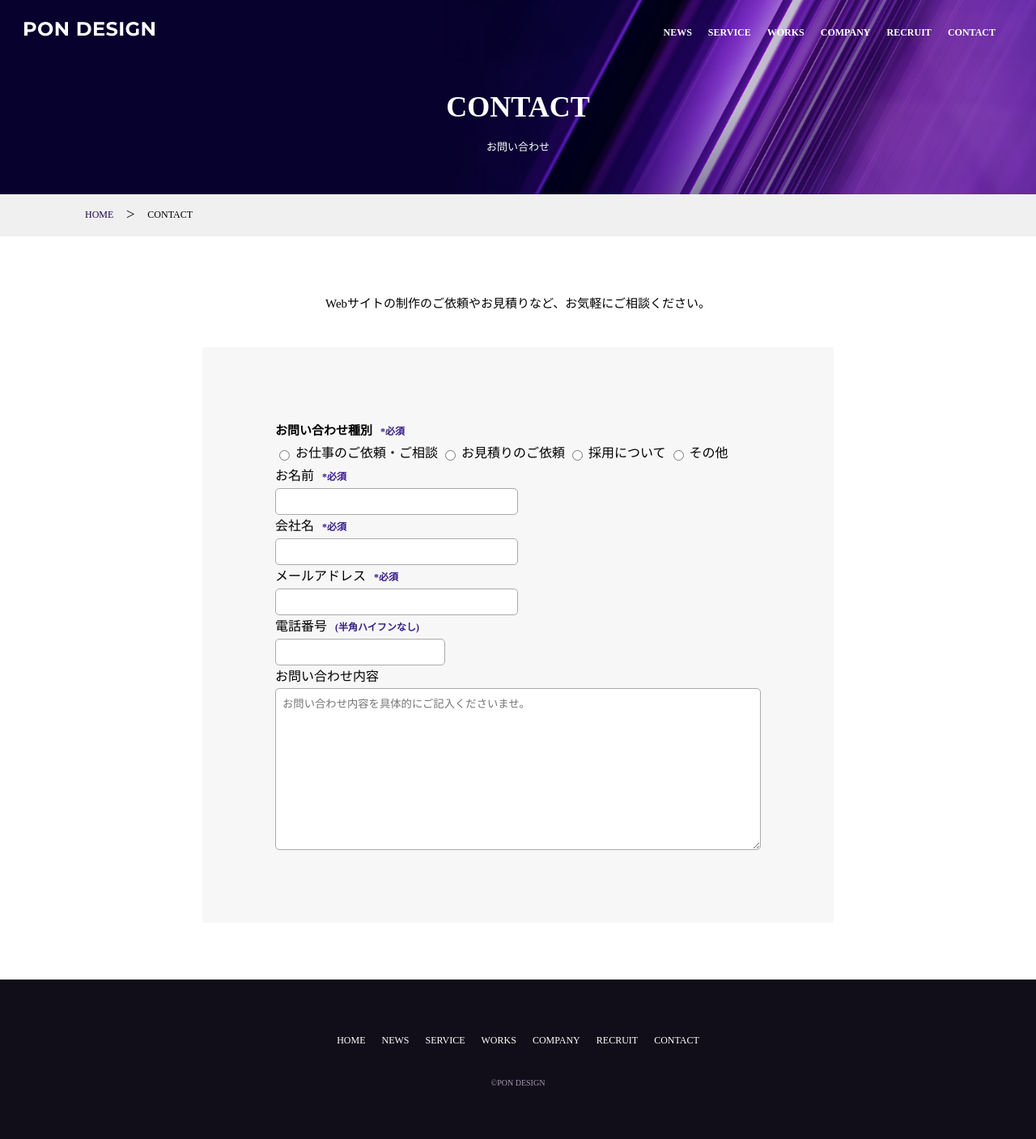
After one commit to kuma-mofumofu/corporate-site, a PHP site: page /contact.html in a window 1280 px wide. The commit adds this page. Shown: the whole page at 81% size. Run offline with PHP 8.4, Linux system fonts and the light colour scheme.

Commit message:
フォーム作成中

```diff
--- /dev/null
+++ b/contact.html
@@ -0,0 +1,152 @@
+<!DOCTYPE html>
+<html lang="ja">
+
+  <head>
+    <meta charset="utf-8" />
+    <meta name="viewport" content="width=device-width, initial-scale=1" />
+    <link rel="shortcut icon" href="images/favicon.png" />
+    <link rel="stylesheet" href="css/reset.css" />
+    <link rel="stylesheet" href="css/style.css" />
+    <title>2022.07.15課題</title>
+  </head>
+
+  <body id="contact">
+
+    <header id="header">
+      <div class="header--inner">
+
+        <h1 class="logo">
+          <a href="#"><img src="images/logo.png" alt=""></a>
+        </h1>
+
+        <nav>
+          <ul>
+            <li><a href="#">NEWS</a></li>
+            <li><a href="#">SERVICE</a></li>
+            <li><a href="#">WORKS</a></li>
+            <li><a href="#">COMPANY</a></li>
+            <li><a href="#">RECRUIT</a></li>
+            <li><a href="#">CONTACT</a></li>
+          </ul>
+        </nav>
+
+        <div class="menu">
+          <div class="menu-btn">
+            <span></span>
+            <span></span>
+            <span></span>
+          </div>
+        </div>
+
+      </div><!-- /header--inner -->
+    </header>
+
+    <main>
+      <section>
+        <div class="page_title">
+          <h2>CONTACT</h2>
+          <p>お問い合わせ</p>
+        </div>
+      </section>
+
+      <div class="pankuzu">
+        <p><a href="#">HOME</a><span>＞</span>CONTACT</p>
+      </div>
+
+      <section>
+        <div class="contact--inner">
+          <p>Webサイトの制作のご依頼やお見積りなど、お気軽にご相談ください。</p>
+
+          <div>
+
+            <div class="type">
+              <p>お問い合わせ種別<span>*必須</span></p>
+
+              <label><!-- labelタグで囲むと文字をクリックした時でもチェックが入る -->
+                <input type="radio" >
+                お仕事のご依頼・ご相談<!-- labelタグの中にはpタグは使えない -->
+              </label>
+
+              <label>
+                <input type="radio" >
+                お見積りのご依頼
+              </label>
+
+              <label>
+                <input type="radio" >
+                採用について
+              </label>
+
+              <label>
+                <input type="radio" >
+                その他
+              </label>
+
+            </div><!-- /type -->
+
+            <div class="name">
+              <label>
+                お名前<span>*必須</span>
+                <input type="text" name="name">
+              </label>
+            </div>
+
+            <div class="company">
+              <label>
+                会社名<span>*必須</span>
+                <input type="text" name="company">
+              </label>
+            </div>
+
+            <div class="mail">
+              <label>
+                メールアドレス<span>*必須</span>
+                <input type="text" name="email">
+              </label>
+            </div>
+
+            <div class="tel">
+              <label>
+                電話番号<span>(半角ハイフンなし)</span>
+                <input type="text" name="email">
+              </label>
+            </div>
+
+            <div class="content">
+              <label>
+                お問い合わせ内容
+                <textarea name="content" placeholder="お問い合わせ内容を具体的にご記入くださいませ。"></textarea>
+              </label>
+            </div>
+
+          </div>
+
+        </div><!-- /contact--inner -->
+      </section>
+
+    </main>
+
+    <footer>
+      <nav>
+        <ul>
+          <li><a href="#">HOME</a></li>
+          <li><a href="#">NEWS</a></li>
+          <li><a href="#">SERVICE</a></li>
+          <li><a href="#">WORKS</a></li>
+          <li><a href="#">COMPANY</a></li>
+          <li><a href="#">RECRUIT</a></li>
+          <li><a href="#">CONTACT</a></li>
+        </ul>
+      </nav>
+      <p>©PON DESIGN</p>
+    </footer>
+
+    <div class="scroll_top">
+      <a href="#"><span>↑</span></a>
+    </div>
+
+    <script src="js/jquery-3.6.0.min.js"></script>
+    <script src="js/jquery.easing.1.3.js"></script>
+    <script src="js/script.js"></script>
+  </body>
+</html>
--- a/css/global/_variables.scss
+++ b/css/global/_variables.scss
@@ -27,3 +27,4 @@ $color-header-bg:#21054d;
 $color-gray:#E8E8E8;
 $color-gray_bg:#f0f0f0;
 $color-footer_bg:#120e19;
+$color-form:#f7f7f7;
--- /dev/null
+++ b/css/pages/_contact.scss
@@ -0,0 +1,75 @@
+@import "../global/variables";
+
+#contact{
+  font-family: "Montserrat";
+  line-height: 1.8;
+
+  .contact--inner{
+    max-width: 780px;
+    margin: 0 auto;
+    padding: 70px 0;
+    text-align: center;
+
+    span{
+      font-size: 12px;
+      font-weight: bold;
+      color: $color-main;
+      padding-left: 10px;
+    }
+
+    >p{
+      padding-bottom: 40px;
+      font-family: "Montserrat";
+      font-size: 15px;
+    }
+
+    >div{
+      background-color: $color-form;
+      padding: 90px;
+      text-align: left;
+    }
+
+    .type{
+
+      p{
+        font-weight: bold;
+        font-size: 15px;
+      }
+    }
+
+    .name,.company,.mail,.tel{
+
+      input{
+        display: block;
+        width: 50%;
+        padding: 8px;
+        border-radius: 5px;
+        border: solid 1px #aaa;
+        background-color: $color-white;
+      }
+
+      label{
+        margin-bottom: 30px;
+      }
+    }
+
+    .tel{
+      input{
+        width: 35%;
+        padding: 8px;
+        border-radius: 5px;
+        background-color: $color-white;
+      }
+    }
+
+    textarea{
+      display: block;
+      width: 100%;
+      height: 200px;
+      padding: 8px;
+      border-radius: 5px;
+      border: solid 1px #aaa;
+      background-color: $color-white;
+    }
+  }
+}
--- a/css/style.css
+++ b/css/style.css
@@ -19,6 +19,7 @@
 /* ===============================================
 # 色
 =============================================== */
+@import url("https://fonts.googleapis.com/css2?family=Noto+Serif+JP:wght@200;300;400;500&display=swap");
 @import url("https://fonts.googleapis.com/css2?family=Noto+Serif+JP:wght@200;300;400;500&display=swap");
 @import url("https://fonts.googleapis.com/css2?family=Noto+Serif+JP:wght@200;300;400;500&display=swap");
 @import url("https://fonts.googleapis.com/css2?family=Noto+Serif+JP:wght@200;300;400;500&display=swap");
@@ -1836,4 +1837,79 @@ footer ul a:hover {
   width: 100%;
   height: 100%;
 }
+
+/* ===============================================
+# フォント
+=============================================== */
+/* ===============================================
+# フォントサイズ
+=============================================== */
+/* ===============================================
+# 色
+=============================================== */
+#contact {
+  font-family: "Montserrat";
+  line-height: 1.8;
+}
+
+#contact .contact--inner {
+  max-width: 780px;
+  margin: 0 auto;
+  padding: 70px 0;
+  text-align: center;
+}
+
+#contact .contact--inner span {
+  font-size: 12px;
+  font-weight: bold;
+  color: #391E88;
+  padding-left: 10px;
+}
+
+#contact .contact--inner > p {
+  padding-bottom: 40px;
+  font-family: "Montserrat";
+  font-size: 15px;
+}
+
+#contact .contact--inner > div {
+  background-color: #f7f7f7;
+  padding: 90px;
+  text-align: left;
+}
+
+#contact .contact--inner .type p {
+  font-weight: bold;
+  font-size: 15px;
+}
+
+#contact .contact--inner .name input, #contact .contact--inner .company input, #contact .contact--inner .mail input, #contact .contact--inner .tel input {
+  display: block;
+  width: 50%;
+  padding: 8px;
+  border-radius: 5px;
+  border: solid 1px #aaa;
+  background-color: #fff;
+}
+
+#contact .contact--inner .name label, #contact .contact--inner .company label, #contact .contact--inner .mail label, #contact .contact--inner .tel label {
+  margin-bottom: 30px;
+}
+
+#contact .contact--inner .tel input {
+  width: 35%;
+  padding: 8px;
+  border-radius: 5px;
+  background-color: #fff;
+}
+
+#contact .contact--inner textarea {
+  display: block;
+  width: 100%;
+  height: 200px;
+  padding: 8px;
+  border-radius: 5px;
+  border: solid 1px #aaa;
+  background-color: #fff;
+}
 /*# sourceMappingURL=style.css.map */
--- a/css/style.scss
+++ b/css/style.scss
@@ -21,3 +21,4 @@
 @import "pages/works";
 @import "pages/company";
 @import "pages/recruit";
+@import "pages/contact";
```
Also changed, not shown: 1 other file.
